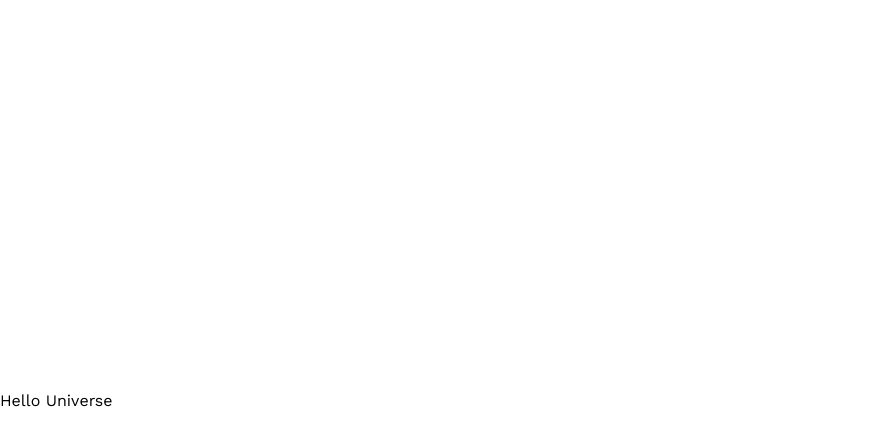
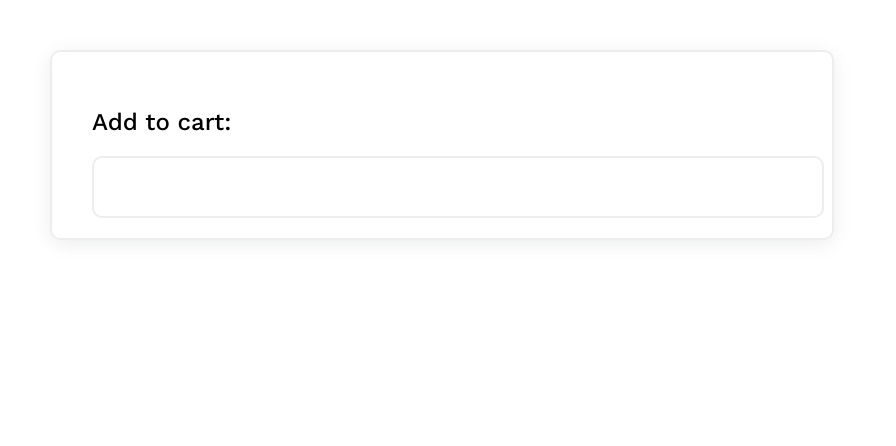
Before and after one commit to gusmagnago/onoff, a React (Vite) app: page / in a window 1280 px wide. Shown: the top 446 px of the page, without its empty margins (0-896 px from the left). Built offline with nearby package versions, Linux system fonts and the light colour scheme.

Commit message:
feat: Create input within Shopping cart header and its ui implementation

```diff
--- a/src/App.tsx
+++ b/src/App.tsx
@@ -1,5 +1,24 @@
-function App() {
-  return <div>Hello Universe</div>;
-}
+import { ChangeEvent, useState } from 'react';
+import Input from './components/input/Input';
+import ShoppingCartHeader from './components/shopping-cart-header/ShoppingCartHeader';
+
+const App = () => {
+  const [inputValue, setInputValue] = useState<string>('');
+
+  const handleInputChange = (e: ChangeEvent<HTMLInputElement>) => {
+    setInputValue(e.target.value);
+  };
+
+  return (
+    <div className='shopping-cart-wrapper'>
+      <ShoppingCartHeader
+        title={'Add to cart:'}
+        children={
+          <Input value={inputValue} onChange={(e) => handleInputChange(e)} />
+        }
+      />
+    </div>
+  );
+};
 
 export default App;
--- /dev/null
+++ b/src/components/input/Input.tsx
@@ -0,0 +1,12 @@
+import { ChangeEventHandler } from 'react';
+
+const Input = ({
+  value,
+  onChange,
+}: {
+  value: string;
+  onChange: ChangeEventHandler<HTMLInputElement>;
+}) => {
+  return <input type='text' value={value} onChange={onChange} />;
+};
+export default Input;
--- /dev/null
+++ b/src/components/shopping-cart-header/ShoppingCartHeader.scss
@@ -0,0 +1,7 @@
+.wrapper {
+  padding: 40px 40px 20px;
+}
+
+.child-wrapper {
+  margin-top: 20px;
+}
--- /dev/null
+++ b/src/components/shopping-cart-header/ShoppingCartHeader.tsx
@@ -0,0 +1,19 @@
+import { ReactNode } from 'react';
+import './ShoppingCartHeader.scss';
+
+const ShoppingCartHeader = ({
+  title,
+  children,
+}: {
+  title: string;
+  children: ReactNode;
+}) => {
+  return (
+    <div className='wrapper'>
+      <h1>{title}</h1>
+      <div className='child-wrapper'>{children}</div>
+    </div>
+  );
+};
+
+export default ShoppingCartHeader;
--- a/src/index.scss
+++ b/src/index.scss
@@ -1,8 +1,9 @@
+@use 'sass:map';
 @import url('https://fonts.googleapis.com/css2?family=Work+Sans:wght@400;500&display=swap');
+@import './utils/variables';
 
 :root {
   font-family: 'Work Sans', sans-serif;
-
   font-synthesis: none;
   text-rendering: optimizeLegibility;
   -webkit-font-smoothing: antialiased;
@@ -13,7 +14,28 @@
 body {
   margin: 0;
   display: flex;
-  place-items: center;
   min-width: 320px;
   min-height: 100vh;
 }
+
+input {
+  border: $border;
+  border-radius: $border-radius;
+  padding: $input-padding;
+  width: 100%;
+  font-size: $default-font-size;
+  color: map.get($theme-colors, 'darkGray');
+  text-transform: capitalize;
+}
+
+h1 {
+  font-size: 24px;
+}
+
+.shopping-cart-wrapper {
+  width: 780px;
+  border: $border;
+  border-radius: $border-radius;
+  box-shadow: $shadow;
+  margin: 50px 50px;
+}
--- /dev/null
+++ b/src/utils/_variables.scss
@@ -0,0 +1,22 @@
+@use 'sass:map';
+
+$theme-colors: (
+  'main': #273348,
+  'borderGray': #ecedee,
+  'darkGray': #9298a2,
+  'lightGray': #fbfbfb,
+  'addColor': #2dd08c,
+  'rmColor': #f54436,
+);
+
+@each $color, $value in $theme-colors {
+  :export {
+    $color: $value;
+  }
+}
+
+$border: 2px solid map.get($theme-colors, 'borderGray');
+$border-radius: 10px;
+$input-padding: 20px 14px;
+$default-font-size: 16px;
+$shadow: 0px 4px 20px map.get($theme-colors, 'borderGray');
```
